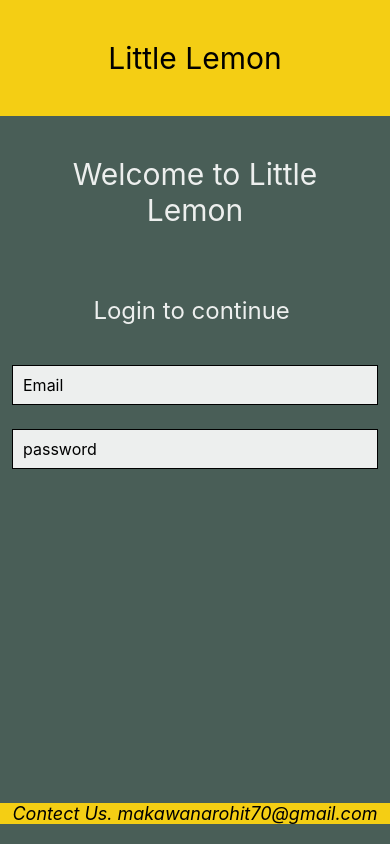
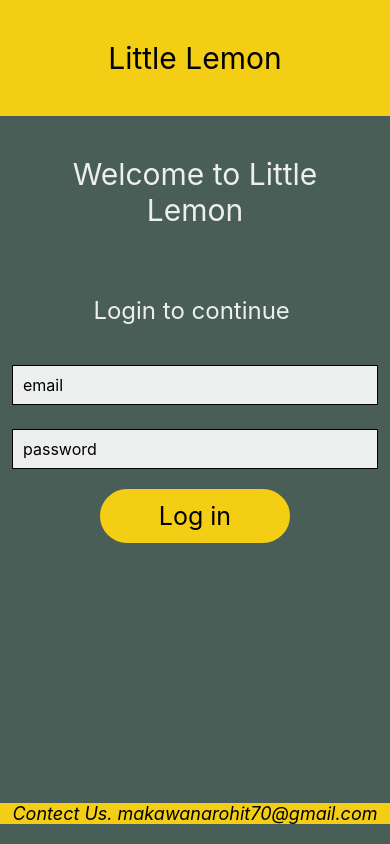
Before and after one commit to makwanarohit7/React_Native_Practice_App, a React Native app: screen / in a window 390 px wide. Built offline with nearby package versions, Linux system fonts and the light colour scheme.

Commit message:
Pressable

```diff
--- a/Components/Login.js
+++ b/Components/Login.js
@@ -1,18 +1,29 @@
 import { useState } from "react";
-import { View, Text, ScrollView, StyleSheet, TextInput } from "react-native";
+import {
+  View,
+  Text,
+  ScrollView,
+  StyleSheet,
+  TextInput,
+  Pressable,
+} from "react-native";
 
 const Login = () => {
   const [email, onChangeEmail] = useState("");
   const [password, onChangePassword] = useState("");
+  const [loggedIn, onLogin] = useState(false);
   return (
     <ScrollView style={styles.container} keyboardDismissMode={"on-drag"}>
       <Text style={styles.headerText}>Welcome to Little Lemon</Text>
+      {loggedIn && <Text style={styles.headerText}>You are logged in!</Text>}
+      {!loggedIn && (
+        <>
           <Text style={styles.regularText}>Login to continue </Text>
           <TextInput
             style={styles.inputBox}
             value={email}
             onChangeText={onChangeEmail}
-        placeholder={"Email"}
+            placeholder={"email"}
             keyboardType={"email-address"}
           />
           <TextInput
@@ -23,6 +34,11 @@ const Login = () => {
             keyboardType={"default"}
             secureTextEntry={true}
           />
+          <Pressable onPress={() => onLogin(!loggedIn)} style={styles.button}>
+            <Text style={styles.buttonText}>Log in</Text>
+          </Pressable>
+        </>
+      )}
     </ScrollView>
   );
 };
@@ -55,4 +71,19 @@ const styles = StyleSheet.create({
     borderColor: "EDEFEE",
     backgroundColor: "#EDEFEE",
   },
+  button: {
+    fontSize: 22,
+    padding: 10,
+    marginVertical: 8,
+    margin: 100,
+    backgroundColor: "#F4CE14",
+    borderColor: "#F4CE14",
+    borderWidth: 2,
+    borderRadius: 50,
+  },
+  buttonText: {
+    color: "black",
+    textAlign: "center",
+    fontSize: 25,
+  },
 });
```
Lines whose indentation alone changed are shown as unchanged.
